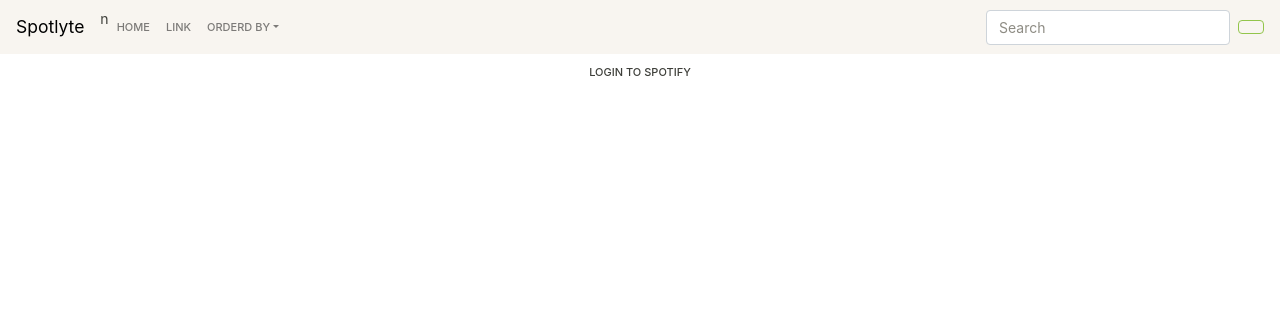
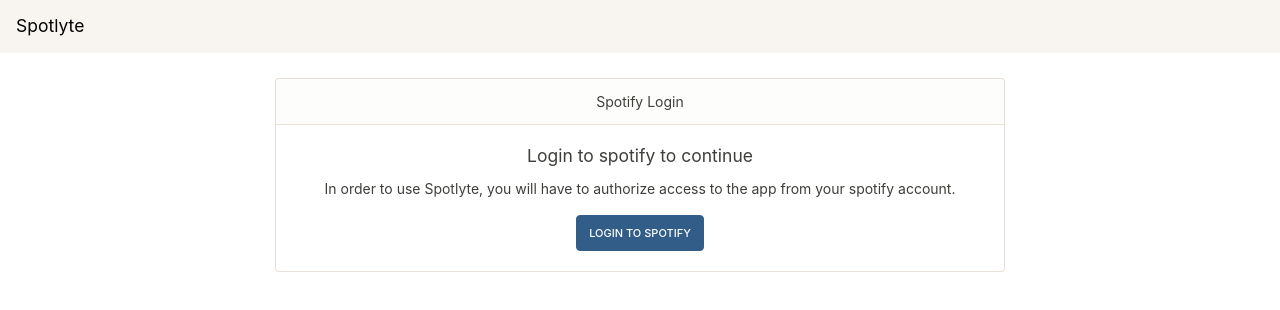
Before and after one commit to kelseytk/Spotlyte, a React (Create React App) app: page / in a window 1280 px wide. Shown: the top 310 px of the page. Built offline with nearby package versions, Linux system fonts and the light colour scheme.

Commit message:
correction of table

```diff
--- a/src/App.js
+++ b/src/App.js
@@ -55,7 +55,7 @@
         <Container>
           <Row>
             <Col></Col>
-            <Col xs={8}>
+            <Col xs={8} style={{"margin-top":"25px"}}>
               {!this.state.token ?
                 <Login
                   token={this.state.token}
--- a/src/Dashboard/dashboard.js
+++ b/src/Dashboard/dashboard.js
@@ -5,9 +5,6 @@
 import InputGroup from "react-bootstrap/InputGroup"
 import Table from "react-bootstrap/Table"
 import Card from "react-bootstrap/Card"
-
-
-var fs = require('fs');
 
 class Dashboard extends Component {
     constructor(props) {
@@ -21,12 +18,8 @@
     }
 
     componentDidMount() {
-        console.log("component did mount")
+        console.log("DASHBOARD component mounted")
         // this.updateTracklist()
-    }
-
-    updateTracklist() {
-        console.log("updating track list")
     }
 
     changeSortingType(sortingType) {
@@ -69,10 +62,10 @@
     }
 
     submitPlaylistData() {
-        console.log("submit playlist data button pressed")
+        console.log("button pressed for submitting token and playlist data")
 
         this.props.doAPostRequest({ usertoken: this.props.token, value: this.state.formValue }, "/api/xjava", (resdata) => {
-            console.log("recieved in dashboard")
+            console.log("spotify token recieved")
             console.log(resdata)
 
             this.setState({
@@ -80,22 +73,21 @@
             }, () => {
                 setTimeout(() => {
                     this.readFile()
-                }, 20000);
+                }, 120000);
             })
         })
     }
 
     changeFormValue(value) {
-        console.log("changing form value", value)
         this.setState({
             formValue: value
         })
     }
 
     readFile() {
+        console.log('fetching track list')
         this.props.doAPostRequest({}, "/api/readFile", (resdata) => {
-            console.log("recieved in dashboard")
-            console.log(resdata)
+            console.log("track list data recieved")
             var json = (resdata + "]").trim()
             json = json.replace(',},]', "}]")
             var check = json.includes(',},{')
@@ -105,19 +97,15 @@
                 var check = json.includes(',},{')
 
             }
-            console.log(json)
             var parseData = JSON.parse(json)
-            console.log(parseData)
             parseData.forEach(element => {
                 element.playcount= parseInt(element.playcount)
             });
-            console.log(parseData.length)
+            console.log(parseData)
             this.setState({
                 trackList: parseData
             })
         })
-
-        console.log('readFile called');
     }
 
     render() {
@@ -133,28 +121,16 @@
                         onChange={(event) => { this.changeFormValue(event.target.value) }}
                     />
                     <InputGroup.Append>
-                        <Button onClick={() => this.submitPlaylistData()} variant="outline-secondary">Button</Button>
+                        <Button onClick={() => this.submitPlaylistData()} variant="primary">Submit</Button>
                     </InputGroup.Append>
                 </InputGroup>
-                {/*
-                <Form>
-                    <Form.Group controlId="exampleForm.ControlTextarea1">
-                        <Form.Label> for example: https://open.spotify.com/playlist/xyz </Form.Label>
-                        <Form.Control
-
-                            as="textarea" rows="3" />
-                    </Form.Group>
-                </Form>
-                <Button variant="Graph" onClick={()=>this.buttonPress()}>Submit</Button> */}
-                {/* <Button variant="Graph" onClick={()=>this.readFile()}>Display Playlist</Button> */}
-
 
                 {this.state.trackList.length == 0 ?
                     <Card>
                         {this.state.trackListLoading == undefined
                             ?
                             <Card.Body>
-                                <Card.Title>No playlist had been entered.</Card.Title>
+                                <Card.Title>No playlist has been entered.</Card.Title>
                                 <Card.Text>
                                     Please enter a playlist URL in the Input Box Above.
                                     </Card.Text>
--- a/src/Dashboard/login.js
+++ b/src/Dashboard/login.js
@@ -1,4 +1,7 @@
 import React, { Component } from "react";
+import Card from "react-bootstrap/Card"
+import Button from "react-bootstrap/Button";
+
 
 
 export const authEndpoint = 'https://accounts.spotify.com/authorize';// Replace with your app's client ID, redirect URI and desired scopes
@@ -12,13 +15,9 @@
   "user-top-read",
   "playlist-read-private",
   "playlist-read-collaborative",
-  // 'user-read-private',
-  // 'user-read-email',
-  //"user-read-currently-playing",
-  // "user-read-playback-state",
 ]; // Get the hash of the url
-console.log("printing hash")
-console.log(window.location.hash)
+
+
 const hash = window.location.hash
   .substring(1)
   .split("&")
@@ -29,8 +28,6 @@
     }
     return initial;
   }, {});
-console.log("this is hash")
-console.log(hash)
 
 window.location.hash = "";
 
@@ -55,7 +52,6 @@
           headers: {'Authorization': 'Bearer ' + _token }
             }, (data)=>{
               console.log(data)
-              console.log("insidereq")
             })
 
     this.props.changeUserToken(_token)
@@ -64,16 +60,21 @@
 
 render() {
   return (
-    <div>
-
-      <a
-        className="btn btn--loginApp-link"
-        href={`${authEndpoint}?response_type=token&client_id=${clientId}&redirect_uri=${redirectUri}&scope=${scopes}`}
-      >
-        Login to Spotify
-          </a>
-
-    </div>
+      <Card>
+        <Card.Header>Spotify Login</Card.Header>
+        <Card.Body>
+          <Card.Title>Login to spotify to continue</Card.Title>
+          <Card.Text>
+            In order to use Spotlyte, you will have to authorize access to the app from your spotify account.
+          </Card.Text>
+          <Button
+            className="btn btn--loginApp-link"
+            href={`${authEndpoint}?response_type=token&client_id=${clientId}&redirect_uri=${redirectUri}&scope=${scopes}`}
+          >
+            Login to Spotify
+          </Button>
+        </Card.Body>
+      </Card>
   );
 }
 }
--- a/src/Navbar/navbar.js
+++ b/src/Navbar/navbar.js
@@ -17,24 +17,7 @@
         return(
             <Navbar bg="light" expand="lg">
                 <Navbar.Brand href="#home">Spotlyte</Navbar.Brand>
-                <Navbar.Toggle aria-controls="basic-navbar-nav" />
-                <Navbar.Collapse id="basic-navbar-nav">
-                    <Nav className="mr-auto">n
-                    <Nav.Link href="#home">Home</Nav.Link>
-                    <Nav.Link href="#link">Link</Nav.Link>
-                    <NavDropdown title="Orderd by" id="basic-nav-dropdown">
-                        <NavDropdown.Item href="#action/3.1">Playcount</NavDropdown.Item>
-                        <NavDropdown.Item href="#action/3.2">Alphabetical</NavDropdown.Item>
-                        <NavDropdown.Item href="#action/3.3">Date added</NavDropdown.Item>
-                        <NavDropdown.Divider />
-                        <NavDropdown.Item href="#action/3.4">Separated link</NavDropdown.Item>
-                    </NavDropdown>
-                    </Nav>
-                    <Form inline>
-                    <FormControl type="text" placeholder="Search" className="mr-sm-2" />
-                    <Button variant="outline-success"></Button>
-                    </Form>
-                </Navbar.Collapse>
+
             </Navbar>
 
         )
```
